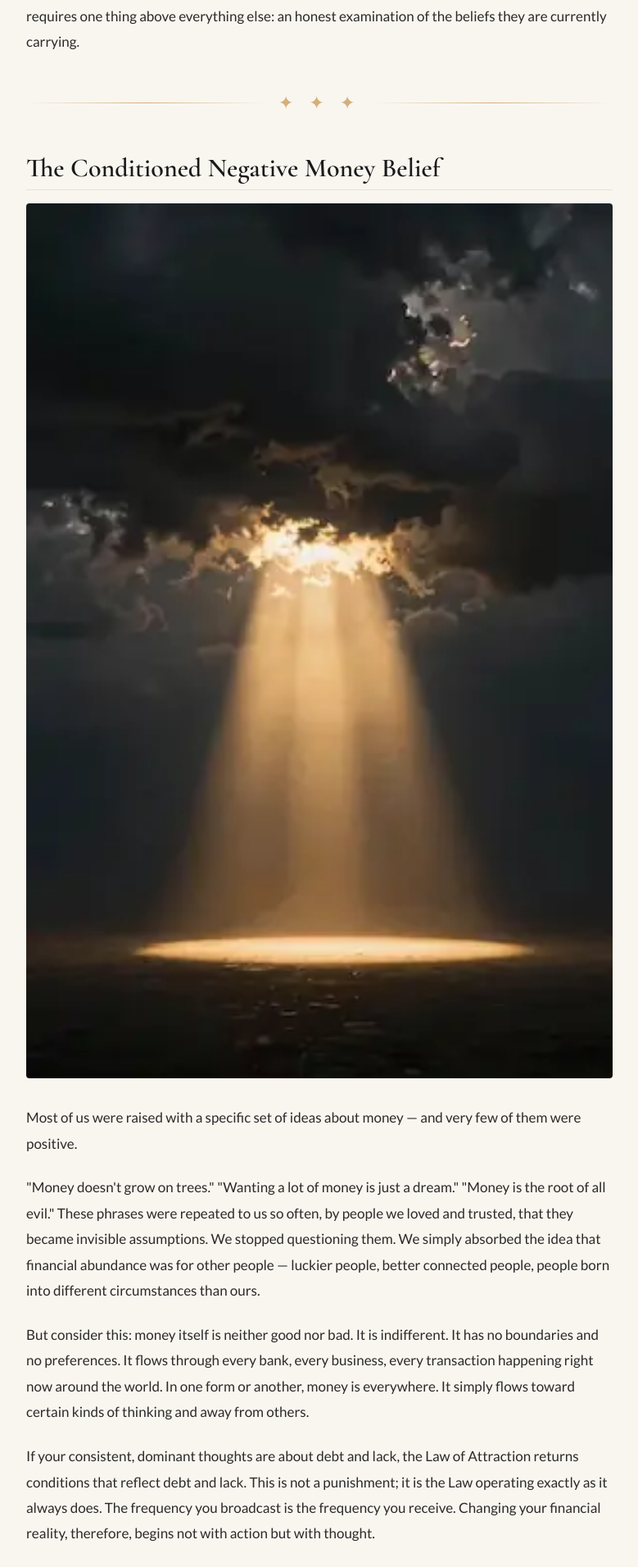
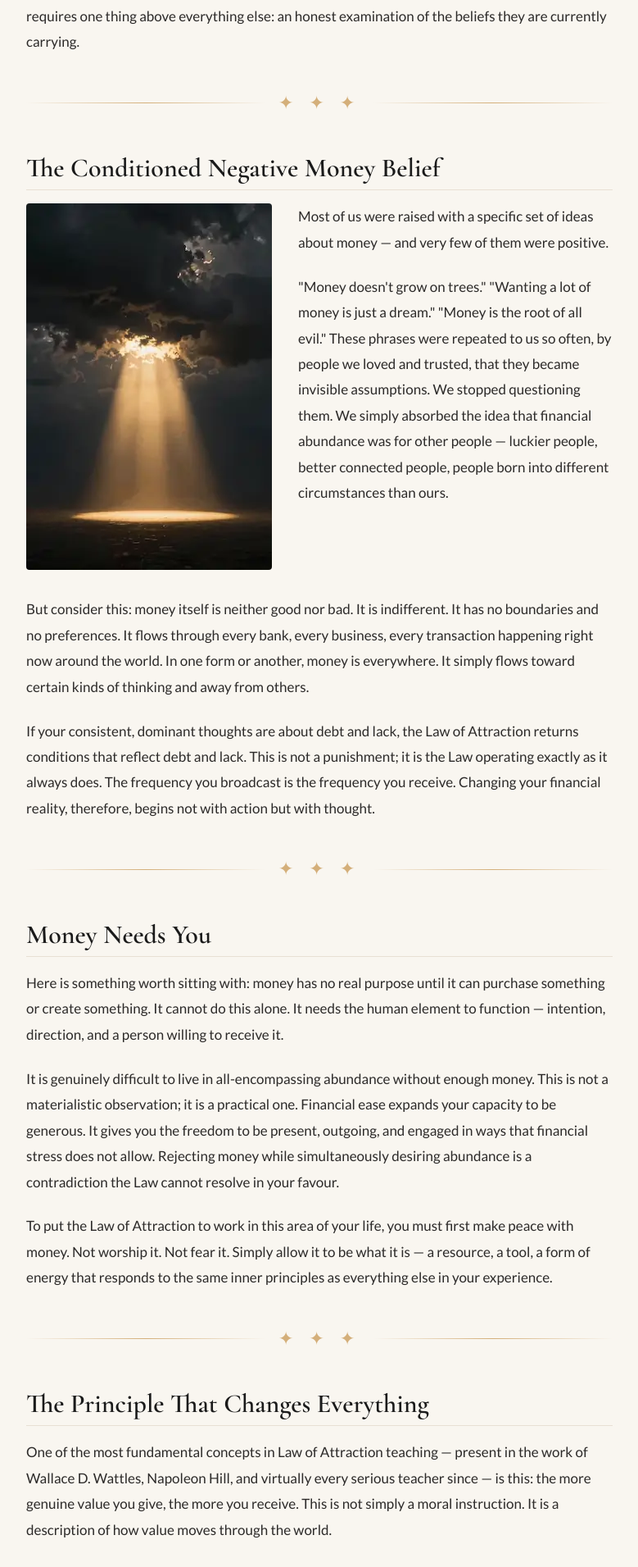
Before and after one commit to LOAC-Central/loacentral, a Jekyll site: the page built from law-attraction-money-abundance-101/ index.html, in a window 1280 px wide. Shown: the part 2049-3960 px from the top of the page at 82% size, without its empty margins (250-1029 px from the left). Built offline with Jekyll 4.4.1, drawn with Linux system fonts in a browser that asks for light colours.

Commit message:
Update  index.html

```diff
--- a/law-attraction-money-abundance-101/ index.html
+++ b/law-attraction-money-abundance-101/ index.html
@@ -310,16 +310,25 @@ permalink: /law-attraction-money-abundance-101/
 
     <h2>The Conditioned Negative Money Belief</h2>
 
-    <!-- ASSET 2: Secondary Mindset Image — placed directly underneath the heading, before the opening paragraph -->
-    <img src="{{ site.baseurl }}/media/money/reconditioning-monetary-mindset-abundance-101.webp"
-         width="750" height="434"
-         class="responsive-image"
-         alt="An abstract, grounded conceptual view representing the process of rewiring inner financial beliefs and wealth consciousness"
-         style="width: 100%; height: auto; display: block; border-radius: 4px; margin-bottom: 2rem;">
+  <!-- ASSET 2: Secondary Mindset Image — placed to the left of text -->
+<div style="display: flex; gap: 2rem; align-items: flex-start; margin-bottom: 2rem;">
 
+  <!-- Image on the left -->
+  <img src="{{ site.baseurl }}/media/money/reconditioning-monetary-mindset-abundance-101.webp"
+       width="300" height="450"
+       alt="An abstract, grounded conceptual view representing the process of rewiring inner financial beliefs and wealth consciousness"
+       style="width: 300px; height: auto; border-radius: 4px; flex-shrink: 0;">
+
+  <!-- Text on the right -->
+  <div>
     <p>Most of us were raised with a specific set of ideas about money — and very few of them were positive.</p>
 
     <p>"Money doesn't grow on trees." "Wanting a lot of money is just a dream." "Money is the root of all evil." These phrases were repeated to us so often, by people we loved and trusted, that they became invisible assumptions. We stopped questioning them. We simply absorbed the idea that financial abundance was for other people — luckier people, better connected people, people born into different circumstances than ours.</p>
+  </div>
+
+</div>
+
+
 
     <p>But consider this: money itself is neither good nor bad. It is indifferent. It has no boundaries and no preferences. It flows through every bank, every business, every transaction happening right now around the world. In one form or another, money is everywhere. It simply flows toward certain kinds of thinking and away from others.</p>
 
```
